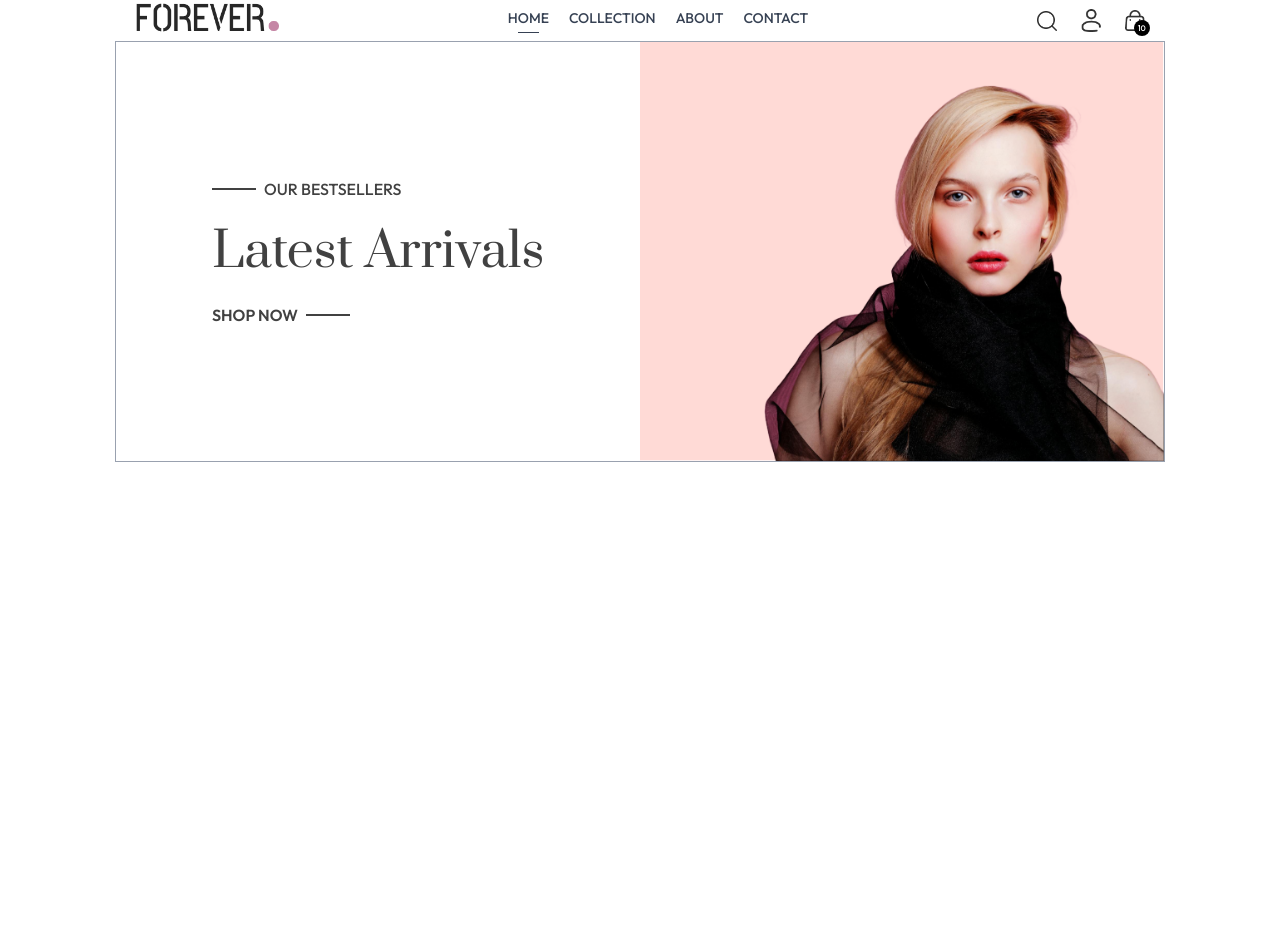
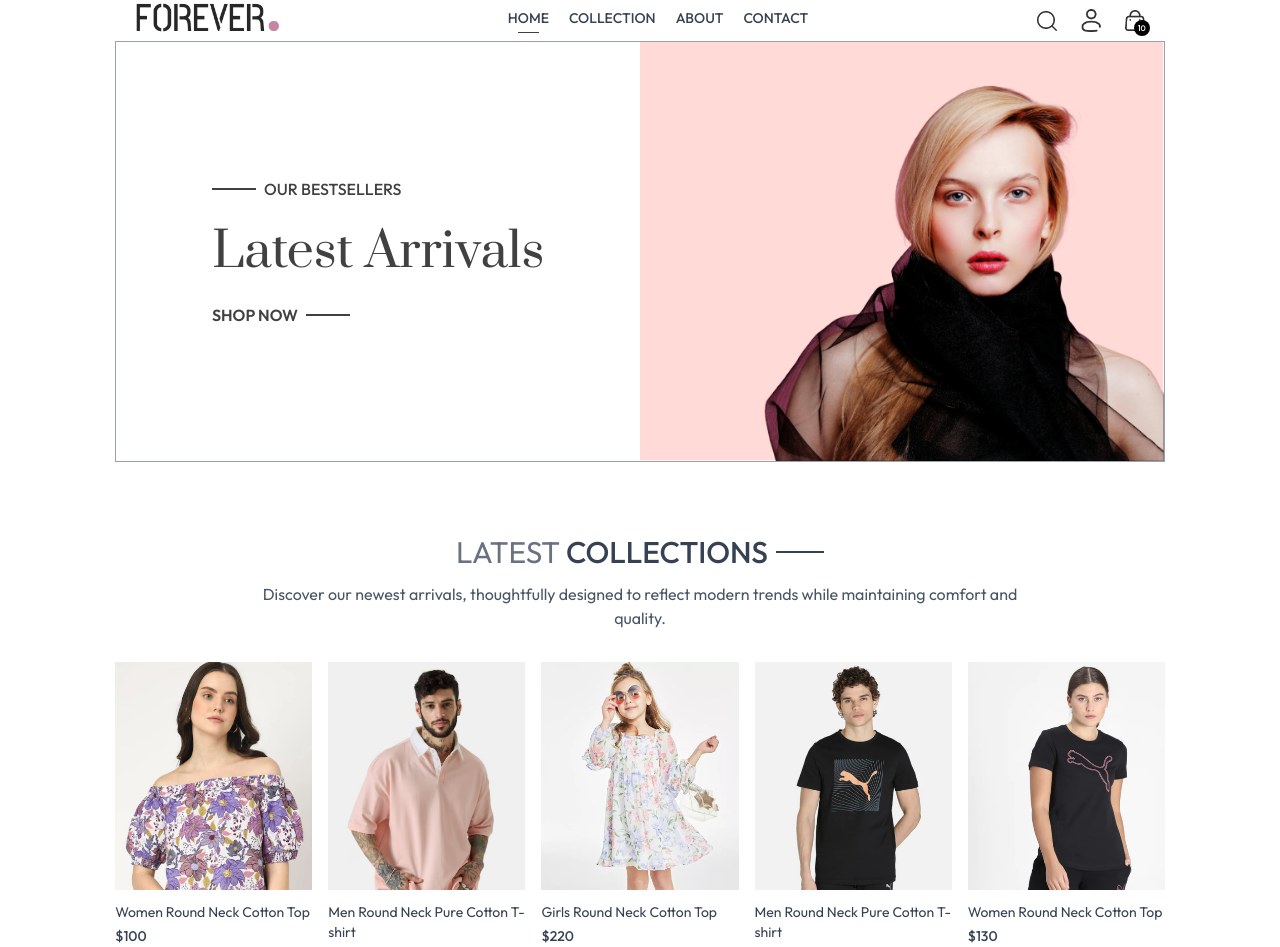
Before and after one commit to sumaiyakhondoker/E-commerce-App, a React (Vite) app in the folder frontend/: page / in a window 1280 px wide. Shown: the top 947 px of the page. Before the commit the page ends 800 px from the top, so only its background shows below. Built offline with nearby package versions, Linux system fonts and the light colour scheme.

Commit message:
latest collection section added successfully

```diff
--- a/frontend/src/components/LatestCollection.jsx
+++ b/frontend/src/components/LatestCollection.jsx
@@ -0,0 +1,39 @@
+import { useContext, useEffect, useState } from "react";
+import { ShopContext } from "../context/ShopContext";
+import Title from "./Title";
+import ProductItem from "./ProductItem";
+
+
+const LatestCollection = () => {
+    const {products} = useContext(ShopContext)
+    const [latestProducts, setLatestProducts] = useState([])
+
+
+    useEffect(()=>{
+        setLatestProducts(products.slice(0,10))
+    }, [])
+    console.log(products);
+    return (
+        <div className="my-10">
+            <div className="text-3xl text-center py-8">
+                <Title text1={"LATEST"} text2={"COLLECTIONS"}></Title>
+                <p className="w-3/4 m-auto text-xs sm:text-sm md:text-base text-gray-600">
+                Discover our newest arrivals, thoughtfully designed to reflect modern trends while maintaining comfort and quality.
+                </p>
+            </div>
+
+            {/* rendering products */}
+            <div className="grid grid-cols-2 sm:grid-cols-3 md:grid-cols-4 lg:grid-cols-5 gap-4 gap-y-6">
+                {
+                    latestProducts.map((item, index)=>(
+                        <ProductItem key={index} id={item._id} name={item.name} image={item.image} price={item.price}></ProductItem>
+                    ))
+                }
+            </div>
+
+
+        </div>
+    );
+};
+
+export default LatestCollection;
--- a/frontend/src/components/Navbar.jsx
+++ b/frontend/src/components/Navbar.jsx
@@ -7,7 +7,7 @@
     const [visible, setVisible] = useState(false)
     return (
         <div className="flex justify-between items-center px-5 font-medium">
-            <img src={assets.logo} className='w-36' alt="" />
+           <Link to='/'> <img src={assets.logo} className='w-36' alt="" /></Link>
 
             <ul className='hidden sm:flex gap-5 text-sm text-gray-700'>
 
--- /dev/null
+++ b/frontend/src/components/ProductItem.jsx
@@ -0,0 +1,18 @@
+import { useContext } from "react";
+import { ShopContext } from "../context/ShopContext";
+import {Link} from "react-router-dom"
+
+const ProductItem = ({id, name, image, price}) => {
+    const {currency} = useContext(ShopContext)
+    return (
+      <Link className="text-gray-700 cursor-pointer" to={`/product/${id}`}>
+        <div className="overflow-hidden">
+            <img className="hover:scale-110 transition ease-in-out" src={image[0]} alt="" />
+        </div>
+        <p className="pt-3 pb-1 text-sm">{name}</p>
+        <p className="text-sm font-medium">{currency}{price}</p>
+      </Link>
+    );
+};
+
+export default ProductItem;
--- /dev/null
+++ b/frontend/src/components/Title.jsx
@@ -0,0 +1,12 @@
+import React from 'react';
+
+const Title = ({text1, text2}) => {
+    return (
+        <div className='inline-flex items-center gap-2 mb-3'>
+            <p className='text-gray-500'>{text1} <span className='text-gray-700 font-medium'>{text2}</span></p>
+            <p className='w-8 sm:w-12 h-px sm:h-0.5 bg-gray-700'></p>
+        </div>
+    );
+};
+
+export default Title;
--- a/frontend/src/context/ShopContext.jsx
+++ b/frontend/src/context/ShopContext.jsx
@@ -1,14 +1,20 @@
 import { createContext } from "react";
+import { products } from "../assets/assets";
 
-const ShopContext = createContext()
+export const ShopContext = createContext()
 
-const ShopContextProvider = (props) => {
+const ShopContextProvider = ({children}) => {
+
+    const currency = "$";
+    const delivery_fee = 10;
+
     const  value = {
+     products, currency, delivery_fee
+    }
 
-    }
     return (
         <ShopContext.Provider value={value}>
-            {props.children}
+            {children}
         </ShopContext.Provider>
     );
 };
--- a/frontend/src/index.css
+++ b/frontend/src/index.css
@@ -14,3 +14,10 @@
   font-weight: 400;
   font-style: normal;
 }
+
+@media (max-width:640px) {
+  a.active{
+    background: black;
+    color: white;
+  }
+}
--- a/frontend/src/main.jsx
+++ b/frontend/src/main.jsx
@@ -5,10 +5,13 @@
   RouterProvider,
 } from "react-router-dom";
 import { router } from './routes/Routes.jsx';
+import ShopContextProvider from './context/ShopContext.jsx';
 
 
 createRoot(document.getElementById('root')).render(
   <StrictMode>
-   <RouterProvider router={router} />
+   <ShopContextProvider>
+    <RouterProvider router={router} />
+   </ShopContextProvider>
   </StrictMode>,
 )
--- a/frontend/src/pages/Home.jsx
+++ b/frontend/src/pages/Home.jsx
@@ -1,12 +1,12 @@
 import Hero from "../components/Hero";
-// import LatestCollection from "../components/LatestCollection";
+import LatestCollection from "../components/LatestCollection";
 
 
 const Home = () => {
     return (
         <div>
             <Hero></Hero>
-            {/* <LatestCollection></LatestCollection> */}
+            <LatestCollection></LatestCollection>
         </div>
     );
 };
```
